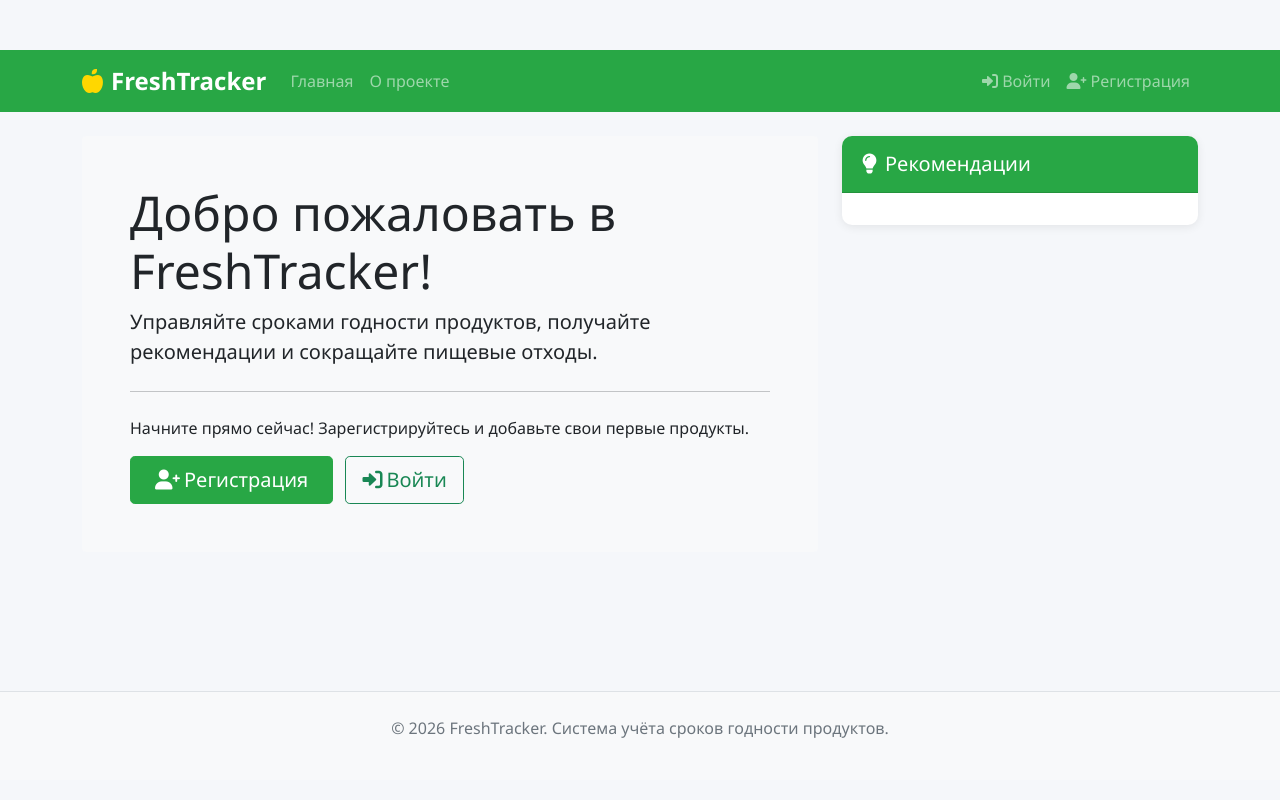
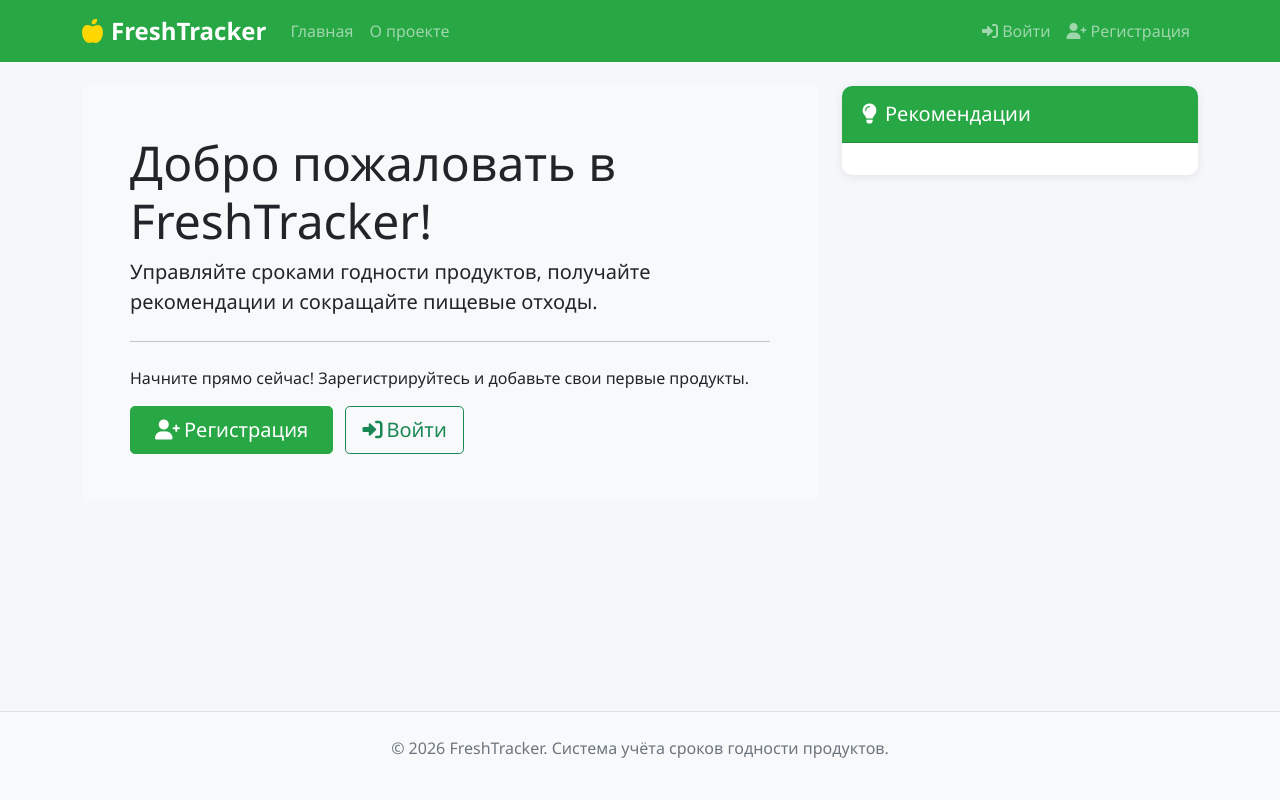
Before and after one commit to alinkatr/FoodProject, a Django app: page / in a window 1280 px wide. Run offline with Django 3.2, Linux system fonts and the light colour scheme.

Commit message:
fixing csss

```diff
--- a/FoodProject/settings.py
+++ b/FoodProject/settings.py
@@ -80,7 +80,7 @@ USE_TZ = True
 
 STATIC_URL = 'static/'
 STATICFILES_DIRS = [
-    BASE_DIR / os.path.join(BASE_DIR, 'static'),
+    BASE_DIR / 'app/static',
 ]
 
 
--- a/app/static/app/css/style.css
+++ b/app/static/app/css/style.css
@@ -118,14 +118,14 @@ main {
 .min-h-100 { min-height: 100px; }
 
 body {
-    padding-top: 50px;
-    padding-bottom: 20px;
+    /* padding-top: 50px; */
+    /* padding-bottom: 20px; */
 }
 
 /* Set padding to keep content from hitting the edges */
 .body-content {
-    padding-left: 15px;
-    padding-right: 15px;
+    /* padding-left: 15px;
+    padding-right: 15px; */
 }
 
 /* Set width on the form input elements since they're 100% wide by default */
--- a/app/templates/base.html
+++ b/app/templates/base.html
@@ -9,7 +9,7 @@
     <link rel="stylesheet" href="https://cdnjs.cloudflare.com/ajax/libs/font-awesome/6.0.0/css/all.min.css">
 
     {% load static %}
-    <link rel="stylesheet" href="{% static 'app/css/style.css' %}">
+    <link rel="stylesheet" href="{% static '/app/css/style.css' %}">
 
     {% block extra_css %}{% endblock %}
 </head>
```
